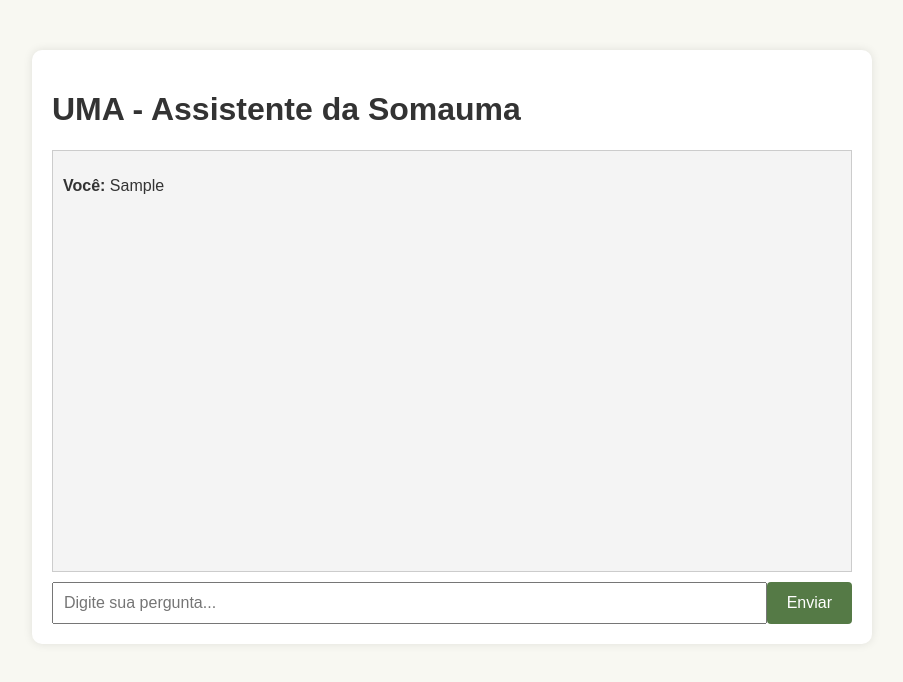
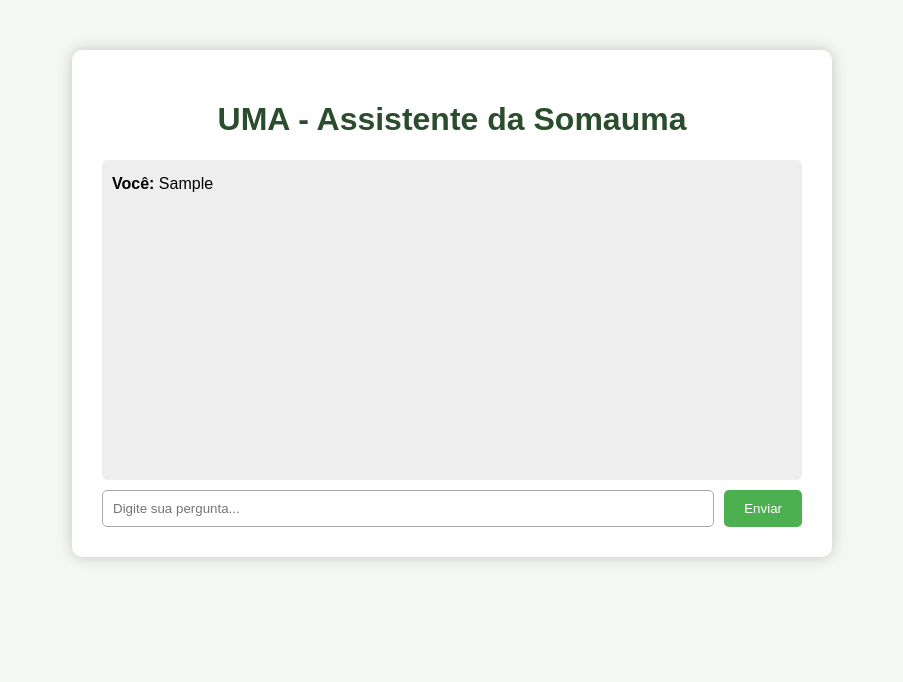
Before and after one commit to paulo060507/uma-somauma, a website: page frontend/index.html in a window 1280 px wide. Both pictures are taken after typing "Sample" into the empty fields and a click on the button "Enviar". Shown: the whole page, without its empty margins (188-1091 px from the left). Drawn offline with Linux system fonts and the light colour scheme; no server answers.

Commit message:
Add files via upload

```diff
--- a/frontend/index.html
+++ b/frontend/index.html
@@ -1,3 +1,4 @@
+
 <!DOCTYPE html>
 <html lang="pt-BR">
 <head>
@@ -6,11 +7,11 @@
     <link rel="stylesheet" href="style.css">
 </head>
 <body>
-    <div id="chat-box">
+    <div class="chat-container">
         <h1>UMA - Assistente da Somauma</h1>
-        <div id="conversation"></div>
-        <form id="form">
-            <input type="text" id="input" placeholder="Digite sua pergunta..." autocomplete="off">
+        <div id="chat-box" class="chat-box"></div>
+        <form id="chat-form">
+            <input type="text" id="user-input" placeholder="Digite sua pergunta..." autocomplete="off" />
             <button type="submit">Enviar</button>
         </form>
     </div>
--- a/frontend/script.js
+++ b/frontend/script.js
@@ -1,19 +1,19 @@
-document.getElementById('form').addEventListener('submit', async function(e) {
+
+document.getElementById('chat-form').addEventListener('submit', async function(e) {
     e.preventDefault();
-    const input = document.getElementById('input');
-    const userText = input.value;
-    input.value = '';
+    const userInput = document.getElementById('user-input').value.trim();
+    if (!userInput) return;
 
-    const conversation = document.getElementById('conversation');
-    conversation.innerHTML += '<p><strong>Você:</strong> ' + userText + '</p>';
+    const chatBox = document.getElementById('chat-box');
+    chatBox.innerHTML += `<p><strong>Você:</strong> ${userInput}</p>`;
+    document.getElementById('user-input').value = '';
 
-    const response = await fetch('/ask', {
+    const res = await fetch('/api', {
         method: 'POST',
         headers: { 'Content-Type': 'application/json' },
-        body: JSON.stringify({ question: userText })
+        body: JSON.stringify({ message: userInput })
     });
-
-    const data = await response.json();
-    conversation.innerHTML += '<p><strong>UMA:</strong> ' + data.answer + '</p>';
-    conversation.scrollTop = conversation.scrollHeight;
+    const data = await res.json();
+    chatBox.innerHTML += `<p><strong>UMA:</strong> ${data.response}</p>`;
+    chatBox.scrollTop = chatBox.scrollHeight;
 });
--- a/frontend/style.css
+++ b/frontend/style.css
@@ -1,45 +1,56 @@
+
 body {
     font-family: Arial, sans-serif;
-    background-color: #f8f8f2;
-    color: #333;
+    background-color: #f5f7f2;
     margin: 0;
     padding: 0;
 }
 
-#chat-box {
-    max-width: 800px;
+.chat-container {
+    width: 90%;
+    max-width: 700px;
     margin: 50px auto;
-    background: #fff;
+    background: white;
+    padding: 30px;
     border-radius: 10px;
-    padding: 20px;
-    box-shadow: 0px 0px 10px rgba(0,0,0,0.1);
+    box-shadow: 0 0 15px rgba(0,0,0,0.2);
 }
 
-#conversation {
-    height: 400px;
+h1 {
+    text-align: center;
+    color: #2a4d2e;
+}
+
+.chat-box {
+    height: 300px;
     overflow-y: auto;
-    border: 1px solid #ccc;
+    background: #eee;
     padding: 10px;
     margin-bottom: 10px;
-    background: #f4f4f4;
+    border-radius: 5px;
 }
 
-#form {
+.chat-box p {
+    margin: 5px 0;
+}
+
+form {
     display: flex;
 }
 
-#input {
-    flex-grow: 1;
+input[type="text"] {
+    flex: 1;
     padding: 10px;
-    font-size: 16px;
+    border-radius: 5px;
+    border: 1px solid #aaa;
 }
 
 button {
     padding: 10px 20px;
-    font-size: 16px;
-    background-color: #557a46;
+    background-color: #4CAF50;
     color: white;
     border: none;
-    border-radius: 4px;
+    border-radius: 5px;
+    margin-left: 10px;
     cursor: pointer;
 }
--- a/package.json
+++ b/package.json
@@ -1,3 +1,4 @@
+
 {
   "name": "uma-somauma",
   "version": "1.0.0",
@@ -6,7 +7,9 @@
     "start": "node backend/server.js"
   },
   "dependencies": {
-    "axios": "^1.6.0",
+    "axios": "^1.5.0",
+    "body-parser": "^1.20.2",
+    "dotenv": "^16.3.1",
     "express": "^4.18.2"
   }
 }
```
Also changed, not shown: backend/server.js (+48 -36 lines).
